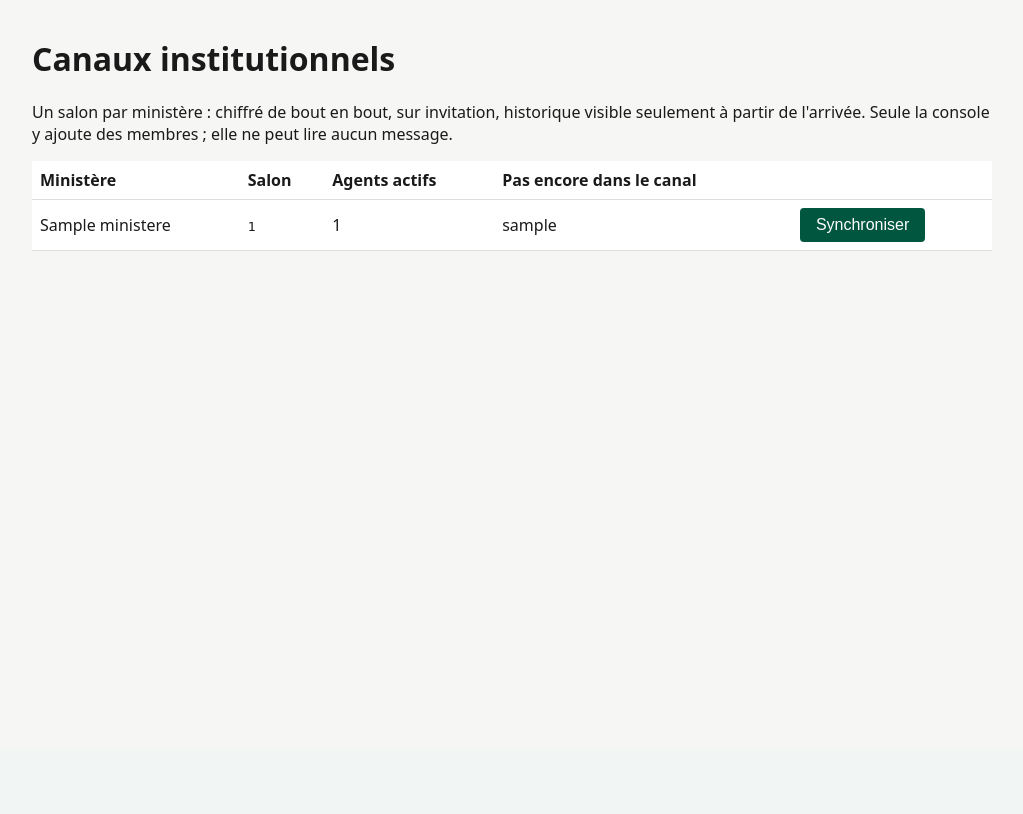
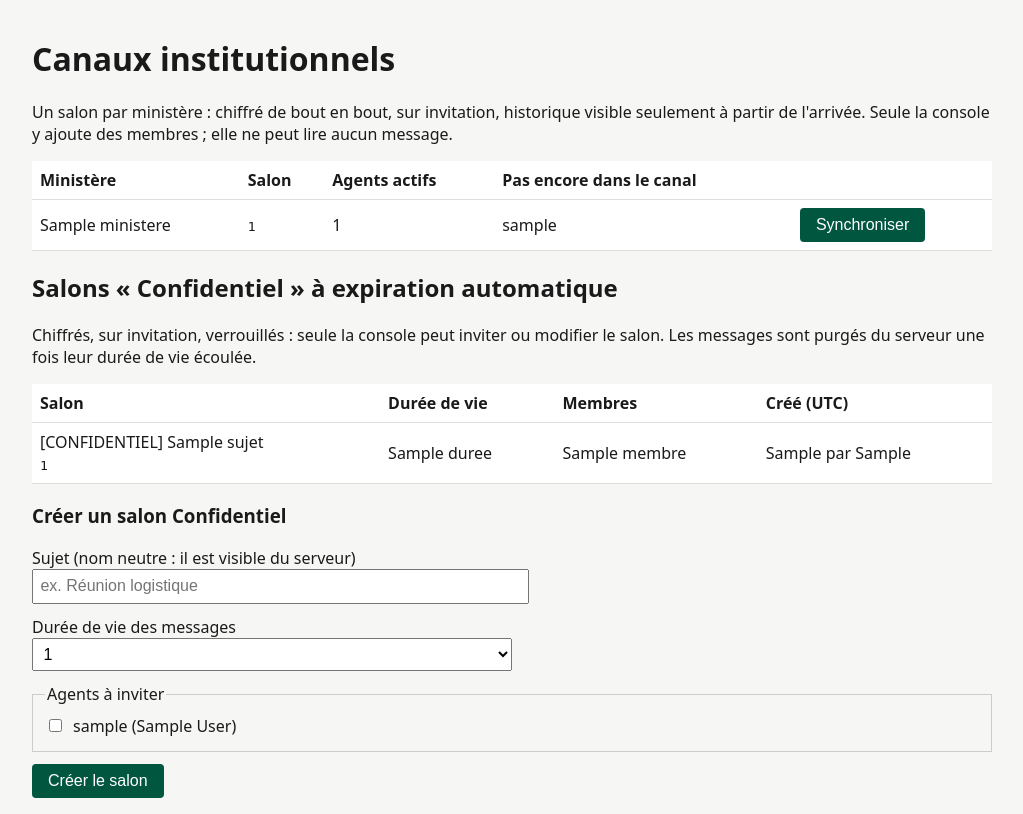
Before and after one commit to wangredelwende-spec/messagerie-souveraine, a FastAPI app: template console/app/templates/canaux.html in a window 1280 px wide. Shown: the part 51-865 px from the top of the page, without its empty margins (128-1151 px from the left). Before the commit the page ends 302 px from the top, so only its background shows below. Run offline with FastAPI, Linux system fonts and the light colour scheme; the template is opened without the code that fills it: most values are stand-ins (such as "Sample title", 1, 10 or a date in 2020); parts of the project's set-up code (start-up, migrations or seed data) failed here and were passed over.

Commit message:
feat(console): salons « Confidentiel » à expiration automatique
Page Canaux : sujet neutre, agents invités, durée de vie (5 min, 1, 7 ou 30 jours).
Salon chiffré, sur invitation, historique « joined », m.room.retention, état verrouillé
par les niveaux de pouvoir (seul le compte de service invite ou modifie). Journal d'audit.

```diff
--- a/console/app/audit.py
+++ b/console/app/audit.py
@@ -30,6 +30,10 @@ class Journal:
                 BEGIN SELECT RAISE(ABORT, 'journal en ajout seul'); END;
             -- Canal institutionnel de chaque ministère (groupe Keycloak -> salon Matrix)
             CREATE TABLE IF NOT EXISTS canaux (ministere TEXT PRIMARY KEY, room_id TEXT NOT NULL);
+            -- Salons « Confidentiel » à expiration automatique créés par la console
+            CREATE TABLE IF NOT EXISTS salons_confidentiels (
+                room_id TEXT PRIMARY KEY, sujet TEXT NOT NULL, duree TEXT NOT NULL,
+                cree_par TEXT NOT NULL, cree_le TEXT NOT NULL);
         """)
 
     def ecrire(self, acteur: str, action: str, cible: str, resultat: str):
@@ -48,6 +52,13 @@ class Journal:
     def enregistrer_canal(self, id_ministere: str, room_id: str):
         self._db.execute("INSERT INTO canaux (ministere, room_id) VALUES (?, ?)", (id_ministere, room_id))
 
+    def enregistrer_salon_confidentiel(self, room_id: str, sujet: str, duree: str, cree_par: str):
+        self._db.execute("INSERT INTO salons_confidentiels VALUES (?, ?, ?, ?, ?)", (
+            room_id, sujet, duree, cree_par, datetime.now(timezone.utc).strftime("%Y-%m-%d %H:%M:%S")))
+
+    def salons_confidentiels(self) -> list[sqlite3.Row]:
+        return self._db.execute("SELECT * FROM salons_confidentiels ORDER BY cree_le DESC").fetchall()
+
     def dernieres_revocations(self) -> dict[str, str]:
         """Pour chaque agent, la dernière action de révocation réussie."""
         lignes = self._db.execute(f"""
--- a/console/app/main.py
+++ b/console/app/main.py
@@ -22,7 +22,7 @@ from .audit import Journal
 from .config import (CLIENT_ID, CONSOLE_URL, DONNEES, KEYCLOAK_INTERNE, KEYCLOAK_PUBLIC, REALM,
                      ROLE_ADMIN, lire_secret, matrix_id)
 from .keycloak import Keycloak
-from .synapse import Synapse
+from .synapse import COMPTE_SERVICE, Synapse
 
 SECRET_OIDC = lire_secret("console_oidc")
 keycloak = Keycloak(SECRET_OIDC)
@@ -310,7 +310,7 @@ async def etat_canaux() -> list[dict]:
 
 @app.get("/canaux")
 async def voir_canaux(request: Request, admin: str = Depends(exiger_admin)):
-    return page(request, "canaux.html", canaux=await etat_canaux())
+    return await page_canaux(request)
 
 
 @app.post("/canaux/{id_ministere}/synchroniser")
@@ -324,16 +324,89 @@ async def synchroniser_canal(request: Request, id_ministere: UUID, csrf: str = F
         raise HTTPException(404, "Ministère introuvable")
     ajoutes = 0
     for agent in canal["manquants"]:
-        user_id = matrix_id(agent["username"])
+        if await assurer_compte_matrix(agent, admin, "canal-ajout"):
+            ajoutes += await ajouter_au_canal(canal["ministere"], agent["username"], admin)
+    return await page_canaux(request,
+                             message=f"{canal['ministere']['name']} : {ajoutes} agent(s) ajouté(s) au canal.")
+
+
+async def assurer_compte_matrix(agent: dict, admin: str, action: str) -> bool:
+    """Pré-crée le compte Matrix d'un agent qui ne s'est jamais connecté (lié à son sub Keycloak)."""
+    user_id = matrix_id(agent["username"])
+    try:
+        if not await synapse.existe(user_id):
+            await synapse.creer_compte(user_id, f"{agent['firstName']} {agent['lastName']}", agent["id"])
+    except httpx.HTTPError as e:
+        journal.ecrire(admin, action, agent["username"], f"échec (compte Matrix) : {e}")
+        return False
+    return True
+
+
+# --- Salons « Confidentiel » à expiration automatique ---
+
+# Durée de vie des messages proposée dans le formulaire : (libellé, millisecondes)
+DUREES = {
+    "5min": ("5 minutes (démonstration)", 5 * 60_000),
+    "1j": ("1 jour", 86_400_000),
+    "7j": ("7 jours", 7 * 86_400_000),
+    "30j": ("30 jours", 30 * 86_400_000),
+}
+# Réservée au test automatique : acceptée mais absente du formulaire
+DUREE_TEST = {"1min": ("1 minute (test)", 60_000)}
+
+
+async def agents_invitables() -> list[dict]:
+    """Agents actifs ayant le rôle « agent », pour le formulaire d'invitation."""
+    role_agent = await keycloak.ids_role_agent()
+    return sorted((a for a in await keycloak.agents() if a["id"] in role_agent and a.get("enabled")),
+                  key=lambda a: a["username"])
+
+
+async def page_canaux(request: Request, statut_http: int = 200, **contexte):
+    confidentiels = []
+    for salon in journal.salons_confidentiels():
+        membres = await synapse.membres_canal(salon["room_id"])
+        membres.discard(matrix_id(COMPTE_SERVICE))
+        confidentiels.append({**dict(salon), "membres": sorted(m.split(":")[0][1:] for m in membres)})
+    return page(request, "canaux.html", statut_http, canaux=await etat_canaux(), confidentiels=confidentiels,
+                agents=await agents_invitables(), durees=DUREES, **contexte)
+
+
+@app.post("/confidentiels")
+async def creer_salon_confidentiel(request: Request, csrf: str = Form(...), sujet: str = Form(""),
+                                   duree: str = Form(""), agents: list[str] = Form([]),
+                                   admin: str = Depends(exiger_admin)):
+    verifier_csrf(request, csrf)
+    sujet = sujet.strip()
+    choix = {a["id"]: a for a in await agents_invitables()}
+    invites = [choix[i] for i in dict.fromkeys(agents) if i in choix]
+    libelle, duree_ms = (DUREES | DUREE_TEST).get(duree, (None, None))
+    if not sujet or len(sujet) > 80 or not libelle or not invites:
+        return await page_canaux(request, 400, erreur="Indiquez un sujet (80 caractères au plus), "
+                                 "une durée et au moins un agent.")
+    nom = f"[CONFIDENTIEL] {sujet}"
+    try:
+        room_id = await synapse.creer_salon_confidentiel(
+            nom, f"Salon confidentiel : les messages sont effacés automatiquement après {libelle}.", duree_ms)
+    except httpx.HTTPError as e:
+        journal.ecrire(admin, "confidentiel-creation", nom, f"échec : {e}")
+        return await page_canaux(request, 502, erreur="La création du salon a échoué.")
+    journal.enregistrer_salon_confidentiel(room_id, sujet, libelle, admin)
+    journal.ecrire(admin, "confidentiel-creation", nom,
+                   f"ok ; durée : {libelle} ; membres : {', '.join(a['username'] for a in invites)}")
+    ajoutes = 0
+    for agent in invites:
+        if not await assurer_compte_matrix(agent, admin, "confidentiel-ajout"):
+            continue
         try:
-            if not await synapse.existe(user_id):
-                await synapse.creer_compte(user_id, f"{agent['firstName']} {agent['lastName']}", agent["id"])
+            await synapse.ajouter_au_canal(room_id, matrix_id(agent["username"]))
         except httpx.HTTPError as e:
-            journal.ecrire(admin, "canal-ajout", agent["username"], f"échec (compte Matrix) : {e}")
+            journal.ecrire(admin, "confidentiel-ajout", agent["username"], f"échec ({nom}) : {e}")
             continue
-        ajoutes += await ajouter_au_canal(canal["ministere"], agent["username"], admin)
-    return page(request, "canaux.html", canaux=await etat_canaux(),
-                message=f"{canal['ministere']['name']} : {ajoutes} agent(s) ajouté(s) au canal.")
+        journal.ecrire(admin, "confidentiel-ajout", agent["username"], f"ok ({nom})")
+        ajoutes += 1
+    return await page_canaux(request, message=f"Salon « {nom} » créé ({room_id}) : {ajoutes} membre(s) "
+                             f"sur {len(invites)}, messages effacés après {libelle}.")
 
 
 @app.get("/agents/{id_agent}")
--- a/console/app/static/style.css
+++ b/console/app/static/style.css
@@ -25,3 +25,6 @@ dd { margin: 0; }
 .formulaire input, .formulaire select { display: block; width: 100%; max-width: 30rem; padding: .4rem; font-size: 1rem; }
 .erreur { color: #a11; font-weight: bold; }
 .message { background: #d8f0e2; padding: .5rem 1rem; }
+.formulaire label.case { display: flex; gap: .5rem; align-items: center; margin: .25rem 0; }
+.formulaire label.case input { display: inline; width: auto; }
+fieldset { border: 1px solid #ccc; margin: .75rem 0; }
--- a/console/app/synapse.py
+++ b/console/app/synapse.py
@@ -86,6 +86,40 @@ class Synapse:
         r.raise_for_status()
         return r.json()["room_id"]
 
+    async def creer_salon_confidentiel(self, nom: str, sujet: str, duree_ms: int) -> str:
+        """Salon « Confidentiel » : comme un canal (chiffré, sur invitation, historique « joined »),
+        plus une durée de vie des messages (m.room.retention) au-delà de laquelle Synapse les purge.
+        Tous les événements d'état (nom, rétention, règles d'accès, chiffrement, niveaux de pouvoir…)
+        exigent le niveau 100, que seul le compte de service possède : les membres ne peuvent ni
+        inviter, ni allonger la durée, ni ouvrir le salon."""
+        r = await self._http.post("/_matrix/client/v3/createRoom", json={
+            "name": nom,
+            "topic": sujet,
+            "preset": "private_chat",
+            "visibility": "private",
+            "initial_state": [
+                {"type": "m.room.encryption", "state_key": "", "content": {"algorithm": "m.megolm.v1.aes-sha2"}},
+                {"type": "m.room.history_visibility", "state_key": "", "content": {"history_visibility": "joined"}},
+                {"type": "m.room.guest_access", "state_key": "", "content": {"guest_access": "forbidden"}},
+                {"type": "m.room.retention", "state_key": "", "content": {"max_lifetime": duree_ms}},
+            ],
+            # Le compte de service est le créateur : dans les salons récents (version 12), le créateur a
+            # un pouvoir illimité et ne doit pas figurer dans « users ».
+            "power_level_content_override": {
+                "users_default": 0,
+                "events_default": 0,          # les membres peuvent écrire…
+                "state_default": 100,         # … mais aucun état ne peut être modifié par eux
+                "invite": 100, "kick": 100, "ban": 100, "redact": 100,
+                "events": {t: 100 for t in (
+                    "m.room.name", "m.room.topic", "m.room.retention", "m.room.join_rules",
+                    "m.room.encryption", "m.room.history_visibility", "m.room.guest_access",
+                    "m.room.power_levels", "m.room.avatar", "m.room.canonical_alias",
+                    "m.room.server_acl", "m.room.tombstone")},
+            },
+        })
+        r.raise_for_status()
+        return r.json()["room_id"]
+
     async def membres_canal(self, room_id: str) -> set[str]:
         r = await self._http.get(f"/_synapse/admin/v1/rooms/{quote(room_id, safe='')}/members")
         r.raise_for_status()
--- a/console/app/templates/canaux.html
+++ b/console/app/templates/canaux.html
@@ -5,6 +5,7 @@
 <p>Un salon par ministère : chiffré de bout en bout, sur invitation, historique visible seulement à partir
    de l'arrivée. Seule la console y ajoute des membres ; elle ne peut lire aucun message.</p>
 {% if message %}<p class="message">{{ message }}</p>{% endif %}
+{% if erreur %}<p class="erreur">{{ erreur }}</p>{% endif %}
 <table>
   <thead><tr><th>Ministère</th><th>Salon</th><th>Agents actifs</th><th>Pas encore dans le canal</th><th></th></tr></thead>
   <tbody>
@@ -23,4 +24,42 @@
   {% endfor %}
   </tbody>
 </table>
+
+<h2>Salons « Confidentiel » à expiration automatique</h2>
+<p>Chiffrés, sur invitation, verrouillés : seule la console peut inviter ou modifier le salon.
+   Les messages sont purgés du serveur une fois leur durée de vie écoulée.</p>
+<table id="confidentiels">
+  <thead><tr><th>Salon</th><th>Durée de vie</th><th>Membres</th><th>Créé (UTC)</th></tr></thead>
+  <tbody>
+  {% for s in confidentiels %}
+    <tr>
+      <td>[CONFIDENTIEL] {{ s.sujet }}<br><code>{{ s.room_id }}</code></td>
+      <td>{{ s.duree }}</td>
+      <td>{{ s.membres | join(", ") or "—" }}</td>
+      <td>{{ s.cree_le }} par {{ s.cree_par }}</td>
+    </tr>
+  {% else %}
+    <tr><td colspan="4">Aucun salon confidentiel.</td></tr>
+  {% endfor %}
+  </tbody>
+</table>
+
+<h3>Créer un salon Confidentiel</h3>
+<form method="post" action="/confidentiels" class="formulaire">
+  <input type="hidden" name="csrf" value="{{ csrf }}">
+  <label>Sujet (nom neutre : il est visible du serveur)
+    <input name="sujet" required maxlength="80" placeholder="ex. Réunion logistique"></label>
+  <label>Durée de vie des messages
+    <select name="duree" required>
+      {% for cle, d in durees.items() %}<option value="{{ cle }}">{{ d[0] }}</option>{% endfor %}
+    </select>
+  </label>
+  <fieldset>
+    <legend>Agents à inviter</legend>
+    {% for a in agents %}
+    <label class="case"><input type="checkbox" name="agents" value="{{ a.id }}"> {{ a.username }} ({{ a.firstName }} {{ a.lastName }})</label>
+    {% endfor %}
+  </fieldset>
+  <button class="bouton">Créer le salon</button>
+</form>
 {% endblock %}
```
